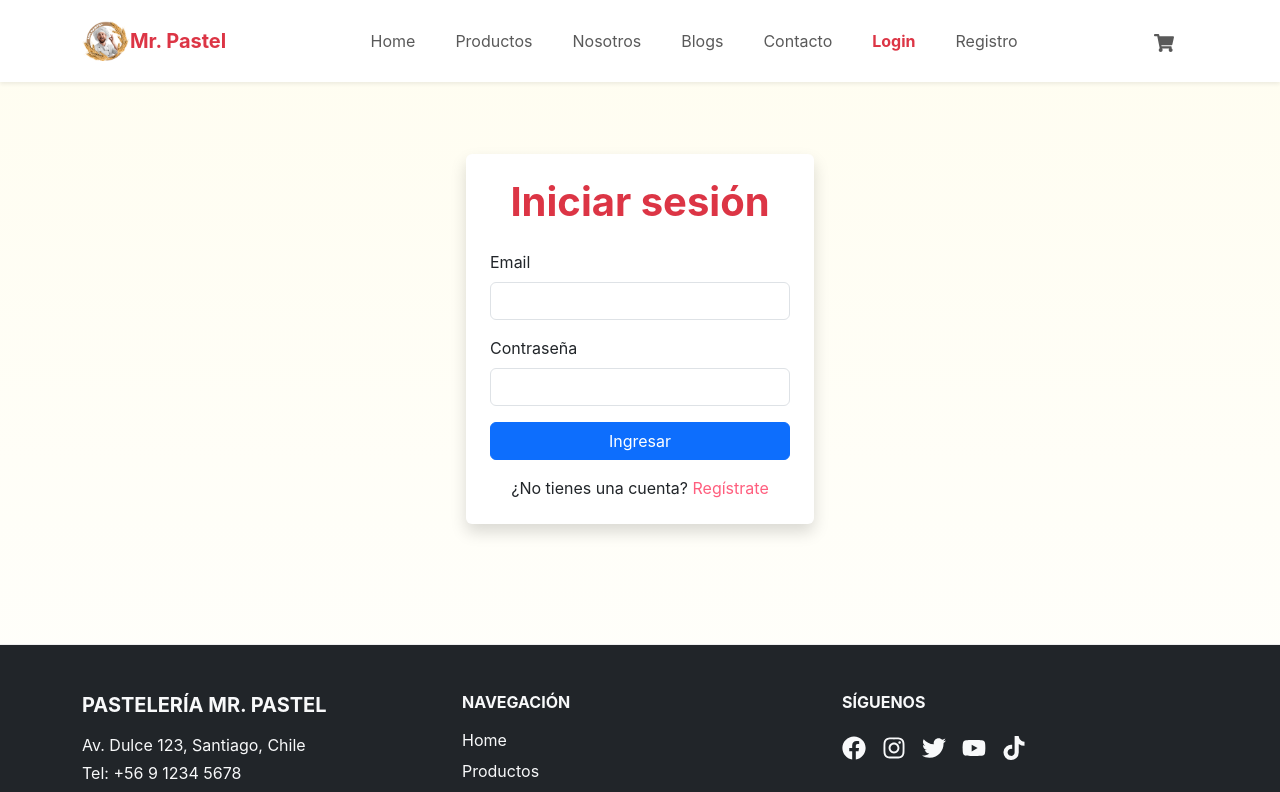
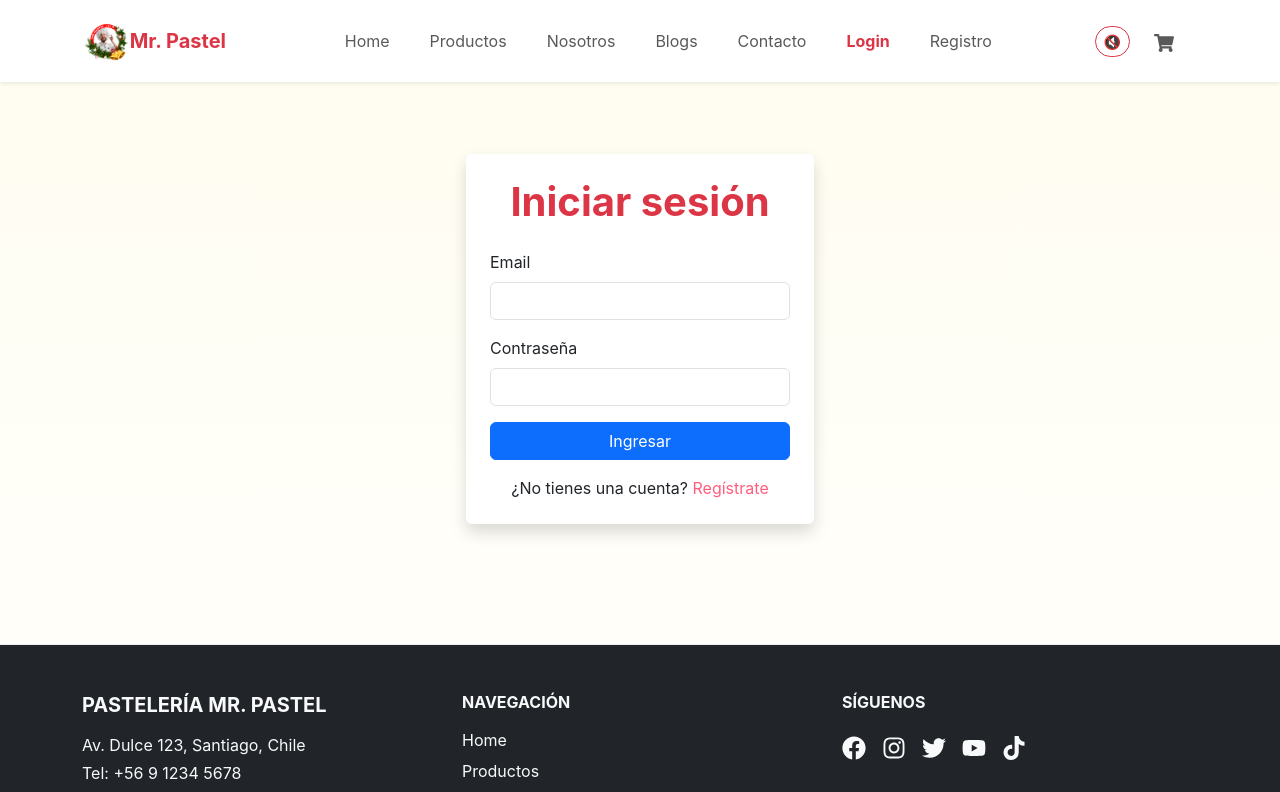
Before and after one commit to INMERCION/mr-pastel-react, a React (Create React App) app: page /login in a window 1280 px wide. Shown: the top 792 px of the page. Built offline with nearby package versions, Linux system fonts and the light colour scheme.

Commit message:
Se agrega musica

```diff
--- a/src/App.jsx
+++ b/src/App.jsx
@@ -4,6 +4,7 @@ import Container from 'react-bootstrap/Container';
 import Navbar from './components/Navbar';
 import Footer from './components/Footer';
 import AdminLayout from './components/admin/AdminLayout'
+import { MusicProvider } from './context/MusicContext';
 import Home from './pages/Home';
 import Productos from './pages/Productos';
 import ProductoDetalle from './pages/ProductoDetalle';
@@ -26,7 +27,7 @@ import ProtectedRoute from "./components/ProtectedRoute";
 export default function App() {
   return (
     <BrowserRouter>
-
+      <MusicProvider>
       <Routes>
         <Route element={<ClienteLayout />}>
           <Route path="/" element={<Home />} />
@@ -56,7 +57,8 @@ export default function App() {
             <Route path="usuarios" element={<UsuariosAdmin />} />
           </Route>
 
-        </Routes>
+      </Routes>
+      </MusicProvider>
     </BrowserRouter>
   );
 }
--- a/src/components/Navbar.jsx
+++ b/src/components/Navbar.jsx
@@ -1,17 +1,19 @@
 import React from "react";
 import { NavLink } from "react-router-dom";
-import {Navbar as BSNavbar,Nav,Container,NavDropdown,Badge,} from "react-bootstrap";
+import {Navbar as BSNavbar,Nav,Container,NavDropdown,Badge,Button,} from "react-bootstrap";
 import { FaShoppingCart } from "react-icons/fa";
 // 1. Importa useState
 import { useContext, useState } from "react";
 import { CartContext } from "../context/CartContext";
 import { useAuth } from "../context/AuthContext";
+import { MusicContext } from "../context/MusicContext";
 // En App.js o main.jsx
 import "../index.css"; // O el nombre de tu archivo CSS
 
 export default function Navbar() {
   const { count } = useContext(CartContext);
   const { user, signOut, isAdmin } = useAuth();
+  const { musicActive, toggleMusic } = useContext(MusicContext);
 
   // 2. Añade el estado y las funciones de control
   const [expanded, setExpanded] = useState(false);
@@ -40,7 +42,7 @@ export default function Navbar() {
           onClick={handleNavClose} // <-- También es buena idea añadirlo al logo
         >
           <img
-            src="/images/logo1_sf.png"
+            src="/images/logo_sf.png"
             alt="Mr. Pastel"
             height="40"
           />
@@ -102,8 +104,16 @@ export default function Navbar() {
           </Nav>
         </BSNavbar.Collapse>
 
-        {/* Icono carrito */}
+        {/* Icono carrito y botón música */}
         <Nav className="align-items-center ms-auto">
+          <Button
+            variant="outline-danger"
+            size="sm"
+            className="me-3 rounded-pill fw-semibold"
+            onClick={toggleMusic}
+          >
+            {musicActive ? '🔊' : '🔇'}
+          </Button>
           <Nav.Link
             as={NavLink}
             to="/carrito"
--- /dev/null
+++ b/src/context/MusicContext.jsx
@@ -0,0 +1,41 @@
+import React, { createContext, useRef, useState, useCallback } from 'react';
+
+export const MusicContext = createContext();
+
+export function MusicProvider({ children }) {
+  const audioRef = useRef(null);
+  const [musicActive, setMusicActive] = useState(false);
+
+  const toggleMusic = useCallback(() => {
+    if (audioRef.current) {
+      if (musicActive) {
+        audioRef.current.pause();
+        setMusicActive(false);
+      } else {
+        audioRef.current.muted = false;
+        audioRef.current.play().catch(err => {
+          console.log("Error al reproducir música:", err);
+        });
+        setMusicActive(true);
+      }
+    }
+  }, [musicActive]);
+
+  const value = {
+    audioRef,
+    musicActive,
+    toggleMusic
+  };
+
+  return (
+    <MusicContext.Provider value={value}>
+      <audio
+        ref={audioRef}
+        loop
+        muted
+        src="/music/background-pastel.mp3"
+      />
+      {children}
+    </MusicContext.Provider>
+  );
+}
```
Also changed, not shown: 1 other file (tests, documents, lock files or other folders).
